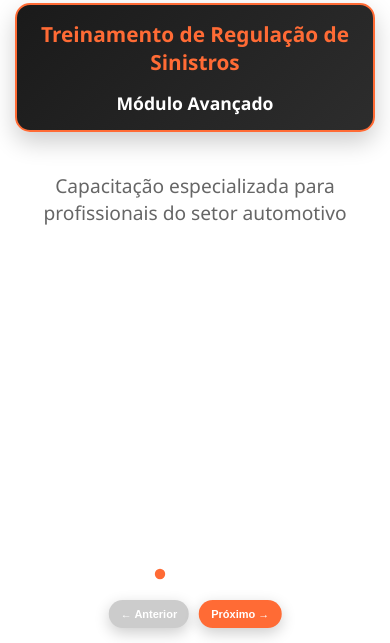
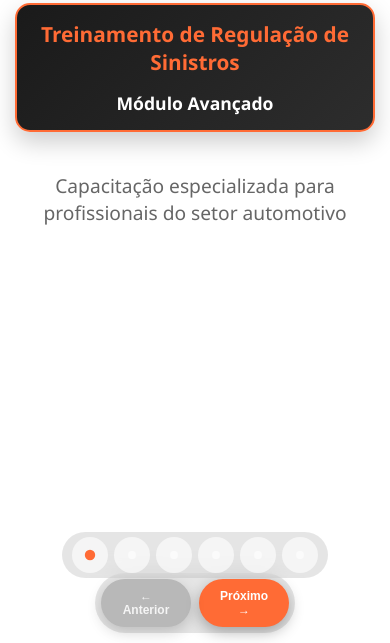
Before and after one commit to RedeAutoPrime/PropostaAxalta, a plain HTML site: page index.html in a window 390 px wide. Shown: the part 201-844 px from the top of the page. Drawn offline with Linux system fonts and the light colour scheme.

Commit message:
Update index.html

```diff
--- a/index.html
+++ b/index.html
@@ -34,6 +34,7 @@
             transform: translateX(100%);
             transition: all 0.5s ease-in-out;
             padding: 40px;
+            padding-bottom: 120px; /* Espaço para os botões */
             box-shadow: 0 10px 30px rgba(0,0,0,0.3);
             overflow-y: auto;
         }
@@ -178,11 +179,15 @@
             transform: translateX(-50%);
             display: flex;
             gap: 15px;
-            z-index: 1000;
+            z-index: 9999;
+            background: rgba(0,0,0,0.1);
+            padding: 10px;
+            border-radius: 50px;
+            backdrop-filter: blur(10px);
         }
 
         .nav-btn {
-            padding: 12px 20px;
+            padding: 15px 25px;
             background: #ff6b35;
             color: white;
             border: none;
@@ -190,42 +195,66 @@
             cursor: pointer;
             font-weight: bold;
             transition: all 0.3s ease;
-            box-shadow: 0 5px 15px rgba(0,0,0,0.2);
+            box-shadow: 0 5px 15px rgba(0,0,0,0.3);
             font-size: 14px;
+            min-height: 50px;
+            min-width: 120px;
+            display: flex;
+            align-items: center;
+            justify-content: center;
         }
 
         .nav-btn:hover {
             background: #e55a2b;
             transform: translateY(-3px);
-            box-shadow: 0 8px 20px rgba(0,0,0,0.3);
+            box-shadow: 0 8px 20px rgba(0,0,0,0.4);
         }
 
         .nav-btn:disabled {
-            background: #ccc;
+            background: #999;
             cursor: not-allowed;
             transform: none;
+            opacity: 0.6;
         }
 
         .slide-indicators {
             position: fixed;
-            bottom: 80px;
+            bottom: 85px;
             left: 50%;
             transform: translateX(-50%);
             display: flex;
-            gap: 8px;
-            z-index: 1000;
+            gap: 10px;
+            z-index: 9999;
+            background: rgba(0,0,0,0.1);
+            padding: 8px 15px;
+            border-radius: 25px;
+            backdrop-filter: blur(10px);
         }
 
         .indicator {
-            width: 10px;
-            height: 10px;
+            width: 12px;
+            height: 12px;
             border-radius: 50%;
-            background: rgba(255,255,255,0.5);
+            background: rgba(255,255,255,0.6);
             cursor: pointer;
+            transition: all 0.3s ease;
+            min-width: 44px;
+            min-height: 44px;
+            display: flex;
+            align-items: center;
+            justify-content: center;
+        }
+
+        .indicator::after {
+            content: '';
+            width: 12px;
+            height: 12px;
+            border-radius: 50%;
+            background: rgba(255,255,255,0.6);
             transition: all 0.3s ease;
         }
 
-        .indicator.active {
+        .indicator.active::after {
             background: #ff6b35;
             transform: scale(1.3);
         }
@@ -292,6 +321,7 @@
         @media screen and (max-width: 768px) {
             .slide {
                 padding: 20px;
+                padding-bottom: 140px; /* Mais espaço para os botões no mobile */
                 overflow-y: auto;
             }
 
@@ -366,27 +396,37 @@
             .navigation {
                 bottom: 15px;
                 gap: 10px;
+                padding: 8px;
             }
 
             .nav-btn {
-                padding: 10px 16px;
-                font-size: 12px;
+                padding: 12px 20px;
+                font-size: 13px;
+                min-height: 48px;
+                min-width: 100px;
             }
 
             .slide-indicators {
-                bottom: 65px;
-                gap: 6px;
+                bottom: 75px;
+                gap: 8px;
+                padding: 6px 12px;
             }
 
             .indicator {
-                width: 8px;
-                height: 8px;
+                min-width: 40px;
+                min-height: 40px;
+            }
+
+            .indicator::after {
+                width: 10px;
+                height: 10px;
             }
 
             /* Ajustes para telas muito pequenas */
             @media screen and (max-width: 480px) {
                 .slide {
                     padding: 15px;
+                    padding-bottom: 130px;
                 }
 
                 .header {
@@ -437,9 +477,33 @@
                     margin: 10px 0;
                 }
 
+                .navigation {
+                    bottom: 10px;
+                    gap: 8px;
+                    padding: 6px;
+                }
+
                 .nav-btn {
-                    padding: 8px 12px;
-                    font-size: 11px;
+                    padding: 10px 16px;
+                    font-size: 12px;
+                    min-height: 44px;
+                    min-width: 90px;
+                }
+
+                .slide-indicators {
+                    bottom: 65px;
+                    gap: 6px;
+                    padding: 5px 10px;
+                }
+
+                .indicator {
+                    min-width: 36px;
+                    min-height: 36px;
+                }
+
+                .indicator::after {
+                    width: 8px;
+                    height: 8px;
                 }
             }
         }
@@ -448,6 +512,7 @@
         @media screen and (max-width: 768px) and (orientation: landscape) {
             .slide {
                 padding: 15px;
+                padding-bottom: 100px;
             }
 
             .header {
@@ -477,36 +542,28 @@
             .features-grid {
                 grid-template-columns: repeat(2, 1fr);
             }
+
+            .navigation {
+                bottom: 10px;
+            }
+
+            .slide-indicators {
+                bottom: 55px;
+            }
+        }
+
+        /* Garantir que os botões sempre apareçam */
+        @media screen and (max-width: 768px) {
+            .navigation,
+            .slide-indicators {
+                display: flex !important;
+                visibility: visible !important;
+                opacity: 1 !important;
+            }
         }
 
         /* Touch-friendly adjustments */
         @media (hover: none) and (pointer: coarse) {
-            .nav-btn {
-                min-height: 44px;
-                min-width: 44px;
-            }
-
-            .indicator {
-                min-width: 44px;
-                min-height: 44px;
-                border-radius: 50%;
-                display: flex;
-                align-items: center;
-                justify-content: center;
-            }
-
-            .indicator::after {
-                content: '';
-                width: 10px;
-                height: 10px;
-                border-radius: 50%;
-                background: rgba(255,255,255,0.5);
-            }
-
-            .indicator.active::after {
-                background: #ff6b35;
-            }
-
             li:hover {
                 transform: none;
             }
@@ -517,6 +574,16 @@
 
             .pricing-card:hover {
                 transform: none;
+            }
+
+            .nav-btn:hover {
+                transform: none;
+                background: #ff6b35;
+            }
+
+            .nav-btn:active {
+                background: #e55a2b;
+                transform: scale(0.95);
             }
         }
     </style>
@@ -766,12 +833,12 @@
 
         document.addEventListener('touchstart', function(e) {
             startX = e.touches[0].clientX;
-        });
+        }, { passive: true });
 
         document.addEventListener('touchend', function(e) {
             endX = e.changedTouches[0].clientX;
             handleSwipe();
-        });
+        }, { passive: true });
 
         function handleSwipe() {
             const threshold = 50; // Mínimo de pixels para considerar um swipe
@@ -788,8 +855,31 @@
             }
         }
 
+        // Garantir que os botões sejam visíveis no mobile
+        function ensureNavigationVisible() {
+            const navigation = document.querySelector('.navigation');
+            const indicators = document.querySelector('.slide-indicators');
+
+            if (navigation) {
+                navigation.style.display = 'flex';
+                navigation.style.visibility = 'visible';
+                navigation.style.opacity = '1';
+            }
+
+            if (indicators) {
+                indicators.style.display = 'flex';
+                indicators.style.visibility = 'visible';
+                indicators.style.opacity = '1';
+            }
+        }
+
         // Inicializar
         updateSlide();
+        ensureNavigationVisible();
+
+        // Garantir visibilidade após carregamento
+        window.addEventListener('load', ensureNavigationVisible);
+        window.addEventListener('resize', ensureNavigationVisible);
     </script>
 </body>
 </html>
```
